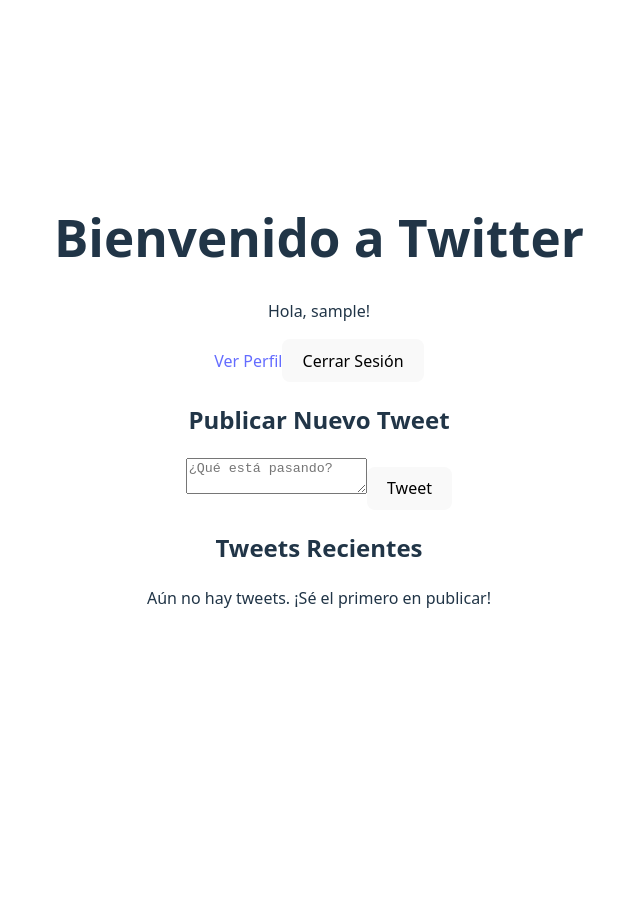
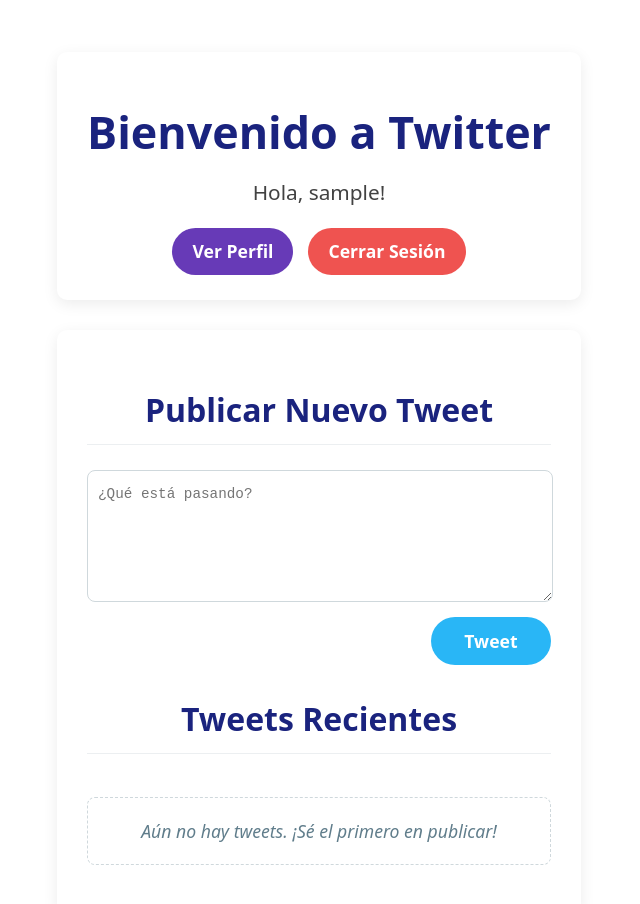
Before and after one commit to danielgp42/Proyecto_ClonTwitter, a React (Vite) app: page / in a window 1280 px wide. Shown: the top 904 px of the page, without its empty margins (321-961 px from the left). Before the commit the page ends 800 px from the top, so only its background shows below. Built offline with nearby package versions, Linux system fonts and the light colour scheme; sample sign-in values are in the browser's storage.

Commit message:
Seagregaron estilos a home, login y profile

```diff
--- a/src/Components/Home.css
+++ b/src/Components/Home.css
@@ -0,0 +1,185 @@
+.home-container {
+  display: flex;
+  flex-direction: column;
+  align-items: center;
+  width: 100%;
+  max-width: 800px;
+  margin: 0 auto;
+  padding: 20px;
+  box-sizing: border-box;
+}
+
+.home-header {
+  background-color: #ffffff;
+  padding: 25px 30px;
+  border-radius: 10px;
+  box-shadow: 0 4px 15px rgba(0, 0, 0, 0.08);
+  margin-bottom: 30px;
+  width: 100%;
+  text-align: center;
+  box-sizing: border-box;
+}
+
+.home-header h1 {
+  color: #1a237e; /* Azul oscuro */
+  margin-bottom: 20px;
+  font-size: 2.8em;
+  font-weight: bold;
+}
+
+.user-info p {
+  font-size: 1.3em;
+  color: #424242;
+  margin-bottom: 20px;
+}
+
+.user-info p span {
+  font-weight: bold;
+  color: #29b6f6; /* Un azul más claro */
+}
+
+.home-buttons {
+  display: flex;
+  justify-content: center;
+  gap: 15px; /* Espacio entre botones */
+}
+
+.button {
+  padding: 10px 20px;
+  border: none;
+  border-radius: 25px; /* Botones más redondeados */
+  font-size: 1.1em;
+  font-weight: bold;
+  cursor: pointer;
+  transition: background-color 0.3s ease, transform 0.2s ease, box-shadow 0.3s ease;
+  text-decoration: none; /* Para Link */
+  color: white; /* Color de texto predeterminado para botones */
+}
+
+.profile-button {
+  background-color: #673ab7; /* Morado */
+}
+
+.profile-button:hover {
+  background-color: #512da8;
+  transform: translateY(-2px);
+  box-shadow: 0 6px 15px rgba(103, 58, 183, 0.3);
+}
+
+.logout-button {
+  background-color: #ef5350; /* Rojo */
+}
+
+.logout-button:hover {
+  background-color: #d32f2f;
+  transform: translateY(-2px);
+  box-shadow: 0 6px 15px rgba(239, 83, 80, 0.3);
+}
+
+.tweet-section {
+  background-color: #ffffff;
+  padding: 30px;
+  border-radius: 10px;
+  box-shadow: 0 4px 15px rgba(0, 0, 0, 0.08);
+  width: 100%;
+  box-sizing: border-box;
+}
+
+.tweet-section h2 {
+  color: #1a237e;
+  font-size: 2em;
+  margin-bottom: 25px;
+  border-bottom: 1px solid #eceff1;
+  padding-bottom: 10px;
+}
+
+.tweet-form {
+  display: flex;
+  flex-direction: column;
+  margin-bottom: 30px;
+}
+
+.tweet-form textarea {
+  width: calc(100% - 20px);
+  padding: 15px 10px;
+  margin-bottom: 15px;
+  border: 1px solid #cfd8dc;
+  border-radius: 8px;
+  font-size: 1.1em;
+  resize: vertical; /* Permite redimensionar verticalmente */
+  min-height: 100px;
+  max-height: 200px;
+}
+
+.tweet-form textarea:focus {
+  border-color: #29b6f6;
+  outline: none;
+}
+
+.tweet-form button {
+  background-color: #29b6f6; /* Azul de Twitter */
+  color: white;
+  padding: 12px 25px;
+  border: none;
+  border-radius: 25px;
+  cursor: pointer;
+  font-size: 1.1em;
+  font-weight: bold;
+  transition: background-color 0.3s ease, transform 0.2s ease;
+  align-self: flex-end; /* Alinear a la derecha */
+  min-width: 120px;
+}
+
+.tweet-form button:hover {
+  background-color: #03a9f4;
+  transform: translateY(-2px);
+}
+
+.tweets-list {
+  display: flex;
+  flex-direction: column;
+  gap: 15px; /* Espacio entre tweets */
+}
+
+.tweet-card {
+  background-color: #e3f2fd; /* Fondo azul claro para tweets */
+  padding: 20px;
+  border-radius: 8px;
+  box-shadow: 0 2px 10px rgba(0, 0, 0, 0.05);
+  transition: transform 0.2s ease;
+}
+
+.tweet-card:hover {
+  transform: translateY(-3px);
+  box-shadow: 0 4px 15px rgba(0, 0, 0, 0.1);
+}
+
+.tweet-username {
+  font-weight: bold;
+  color: #1a237e;
+  margin-bottom: 5px;
+  font-size: 1em;
+}
+
+.tweet-text {
+  font-size: 1.1em;
+  color: #37474f;
+  line-height: 1.5;
+  margin-bottom: 10px;
+}
+
+.tweet-timestamp {
+  font-size: 0.85em;
+  color: #78909c;
+  text-align: right;
+}
+
+.no-tweets-message {
+    text-align: center;
+    color: #607d8b;
+    font-style: italic;
+    font-size: 1.1em;
+    padding: 20px;
+    border: 1px dashed #cfd8dc;
+    border-radius: 8px;
+}
--- a/src/Components/Login.css
+++ b/src/Components/Login.css
@@ -0,0 +1,56 @@
+.login-container {
+  display: flex;
+  justify-content: center;
+  align-items: center;
+  min-height: 100vh;
+  background-color: #e0f7fa; /* Un azul claro suave */
+}
+
+.login-form {
+  background-color: #ffffff;
+  padding: 40px;
+  border-radius: 10px;
+  box-shadow: 0 4px 20px rgba(0, 0, 0, 0.1);
+  text-align: center;
+  max-width: 400px;
+  width: 90%;
+}
+
+.login-form h2 {
+  margin-bottom: 30px;
+  color: #263238; /* Un gris oscuro */
+  font-size: 2.2em;
+}
+
+.login-form input[type="text"] {
+  width: calc(100% - 20px);
+  padding: 12px 10px;
+  margin-bottom: 20px;
+  border: 1px solid #cfd8dc;
+  border-radius: 6px;
+  font-size: 1.1em;
+  transition: border-color 0.3s ease;
+}
+
+.login-form input[type="text"]:focus {
+  border-color: #03a9f4; /* Azul brillante al enfocar */
+  outline: none;
+}
+
+.login-form button {
+  background-color: #03a9f4; /* Azul primario */
+  color: white;
+  padding: 12px 25px;
+  border: none;
+  border-radius: 6px;
+  cursor: pointer;
+  font-size: 1.1em;
+  font-weight: bold;
+  transition: background-color 0.3s ease, transform 0.2s ease;
+  width: 100%;
+}
+
+.login-form button:hover {
+  background-color: #0288d1; /* Un azul más oscuro al pasar el ratón */
+  transform: translateY(-2px);
+}
--- a/src/Components/Profile.css
+++ b/src/Components/Profile.css
@@ -0,0 +1,62 @@
+.profile-container {
+  display: flex;
+  justify-content: center;
+  align-items: center;
+  min-height: 100vh;
+  background-color: #fce4ec; /* Un rosa muy suave */
+}
+
+.profile-card {
+  background-color: #ffffff;
+  padding: 40px;
+  border-radius: 10px;
+  box-shadow: 0 4px 20px rgba(0, 0, 0, 0.1);
+  text-align: center;
+  max-width: 500px;
+  width: 90%;
+}
+
+.profile-card h2 {
+  margin-bottom: 25px;
+  color: #880e4f; /* Un rojo oscuro para el título */
+  font-size: 2.5em;
+  font-weight: bold;
+}
+
+.profile-card p {
+  font-size: 1.2em;
+  color: #4a148c; /* Morado oscuro */
+  margin-bottom: 15px;
+}
+
+.profile-card p span {
+  font-weight: bold;
+  color: #ad1457; /* Rojo vino */
+}
+
+.profile-card .profile-bio {
+  font-size: 1em;
+  color: #6a1b9a; /* Morado medio */
+  line-height: 1.6;
+  margin-top: 20px;
+  margin-bottom: 30px;
+}
+
+.back-button {
+  background-color: #ba68c8; /* Morado claro */
+  color: white;
+  padding: 12px 25px;
+  border: none;
+  border-radius: 25px;
+  cursor: pointer;
+  font-size: 1.1em;
+  font-weight: bold;
+  text-decoration: none;
+  transition: background-color 0.3s ease, transform 0.2s ease;
+  display: inline-block; /* Para que Link se comporte como botón */
+}
+
+.back-button:hover {
+  background-color: #9c27b0; /* Morado más oscuro al pasar el ratón */
+  transform: translateY(-2px);
+}
```
